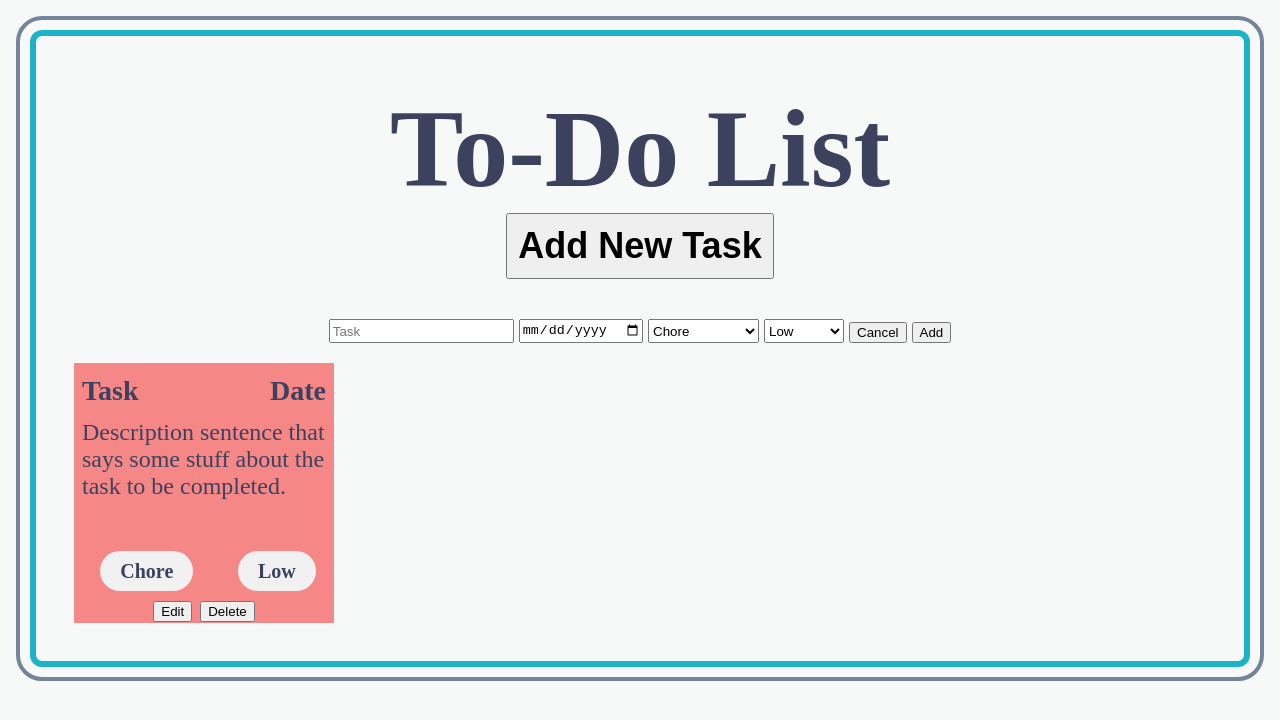
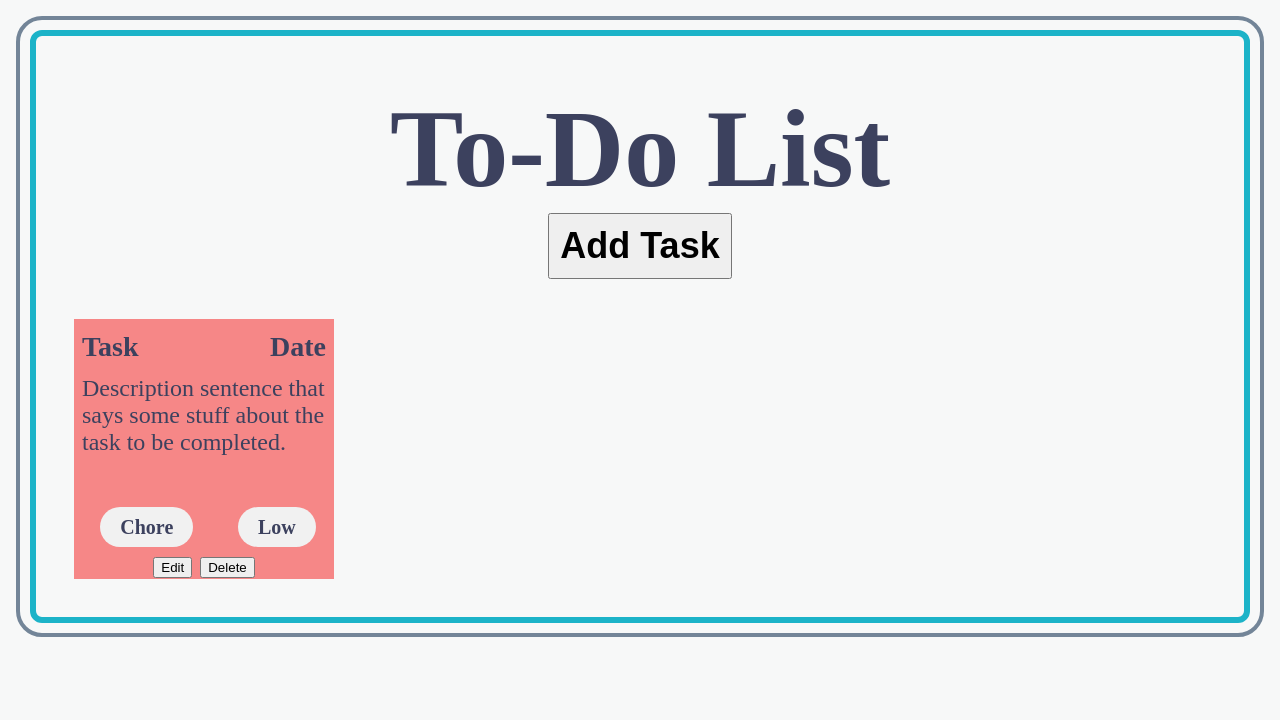
Before and after one commit to Amiriel01/To-Do-List, a plain HTML site: page index.html in a window 1280 px wide. Drawn offline with Linux system fonts and the light colour scheme.

Commit message:
working on creating new task card

```diff
--- a/index.html
+++ b/index.html
@@ -10,26 +10,26 @@
 </head>
 
 <body>
-    <div id="frame">
     <div id="page-title">
         To-Do List
     </div>
     <div id="add-button-container">
         <button class="add-task">
-                Add New Task
+            Add Task
         </button>
     </div>
     <div class="form-container hidden">
         <form class="form">
             <input type="text" id="form-task" placeholder="Task" name="form-task">
-                <input type="date" id="form-date" name="date">
-                <select id="form-catagory" name="catagory">
+            <input type="date" id="form-date" name="form-date">
+            <input type="description" id="form-description" name="form-description">
+            <select id="form-catagory" name="form-catagory">
                 <option id="chore">Chore</option>
                 <option id="errand">Errand</option>
                 <option id="appointment">Appointment</option>
                 <option id="Misc/Reminder">Misc/Reminder</option>
             </select>
-                <select id="form-priority" name="priority">
+            <select id="form-priority" name="form-priority">
                 <option id="low">Low</option>
                 <option id="medium">Medium</option>
                 <option id="high">High</option>
@@ -37,7 +37,7 @@
             </select>
             <div class="form-buttons">
                 <input type="button" id="cancel" value="Cancel">
-                    <input type="submit" id="add" value="Add">
+                <input type="button" id="add" value="Add">
             </div>
         </form>
     </div>
@@ -56,7 +56,7 @@
             <button id="delete">Delete</button>
         </div>
     </div>
-    </div>
+
 
 
     <script src="main.js"></script>
--- a/main.js
+++ b/main.js
@@ -0,0 +1 @@
+(()=>{"use strict";document.querySelector(".add-task").addEventListener("click",(function(){console.log("called");let e=document.querySelector(".add-task"),t=document.querySelector(".form-container");e.classList.toggle("hidden"),t.classList.toggle("hidden")}))})();
--- a/styles.css
+++ b/styles.css
@@ -34,7 +34,7 @@ html {
 }
 
 .hidden {
-    display: none;
+    display: none !important;
 }
 
 .form-container {
@@ -53,7 +53,6 @@ html {
     height: 13rem;
     width: 13rem;
     background-color: #f68787;
-
 }
 
 .name-date {
```
Lines whose indentation alone changed are shown as unchanged.
